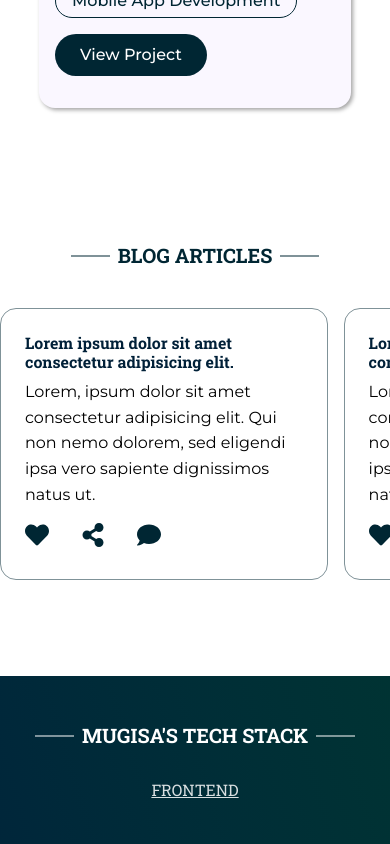
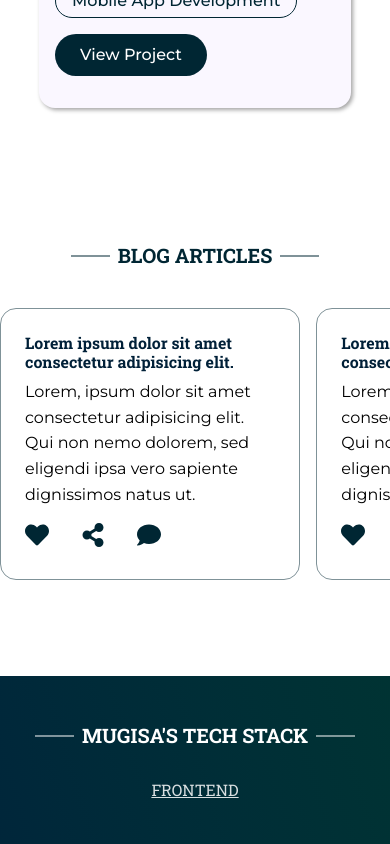
Before and after one commit to phillipmugisa/portfolio, a React (Create React App) app in the folder frontend/: page / in a window 390 px wide. Shown: the part 3907-4751 px from the top of the page. Built offline with nearby package versions, Linux system fonts and the light colour scheme.

Commit message:
Editing horizontal scroll

```diff
--- a/frontend/src/index.css
+++ b/frontend/src/index.css
@@ -655,6 +655,6 @@ section {
 
     /* horizontal scroll */
     .horizontal-scroll {
-      grid-auto-columns: 84%;
+      grid-auto-columns: 77%;
     }
 }
```
